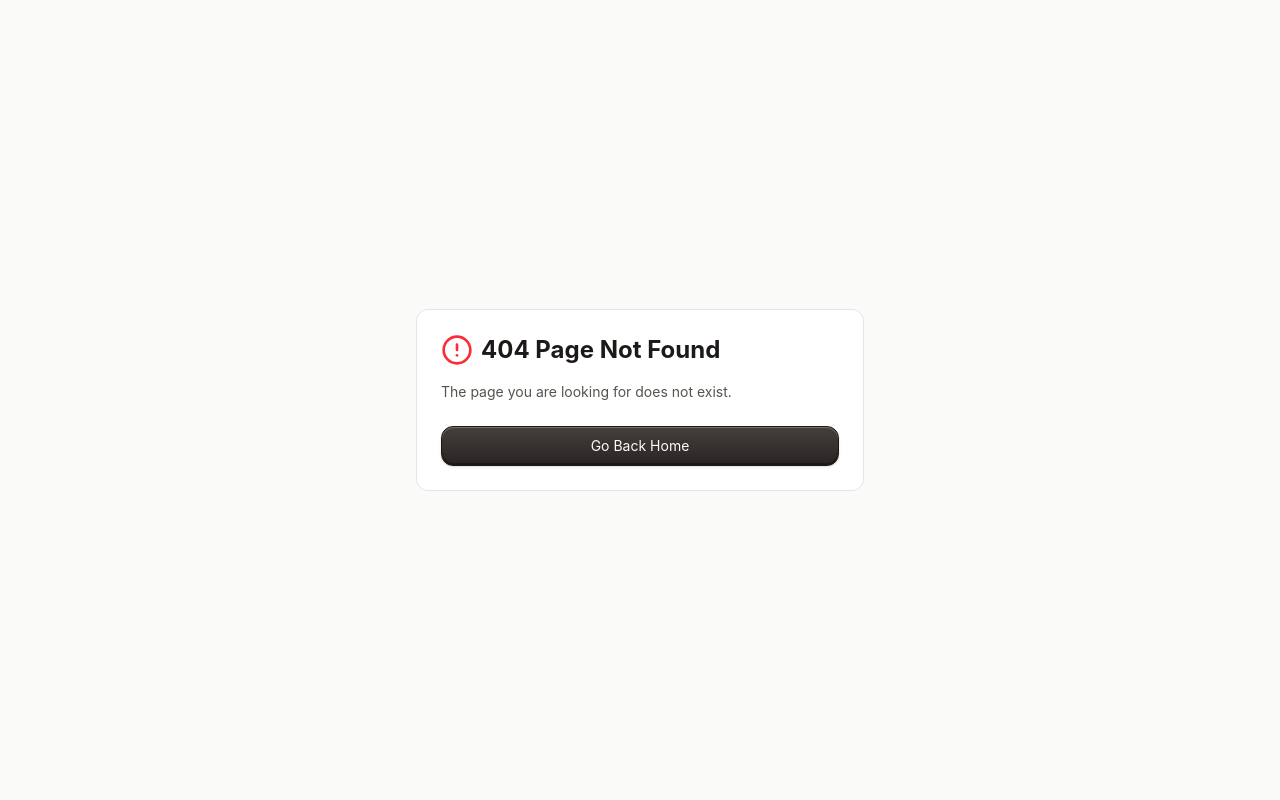
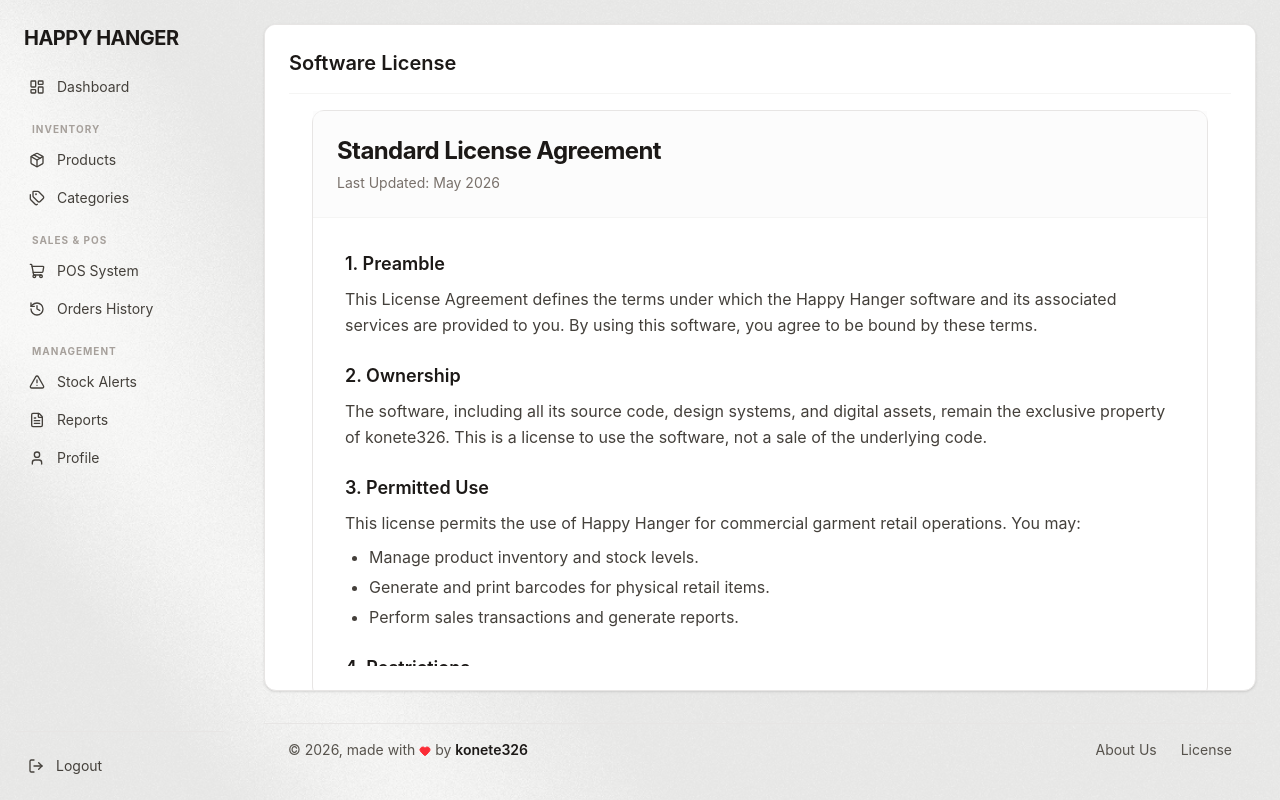
Before and after one commit to Konete326/Happy-hangers, a React (Vite) app in the folder client/: page /license in a window 1280 px wide. Before the commit this address had no page. Built offline with nearby package versions, Linux system fonts and the light colour scheme.

Commit message:
Add: professional About Us and License pages and connect to Footer

```diff
--- a/client/src/App.jsx
+++ b/client/src/App.jsx
@@ -15,6 +15,8 @@ import Subscriptions from "@/pages/subscriptions";
 import SignIn from "@/pages/auth/sign-in";
 import SignUp from "@/pages/auth/sign-up";
 import NotFound from "@/pages/not-found";
+import About from "@/pages/about";
+import License from "@/pages/license";
 
 // Dummy Placeholder Pages
 const PlaceholderPage = ({ title }) => (
@@ -95,6 +97,10 @@ function Router() {
         element={user ? <Navigate to="/" replace /> : <SignUp />}
       />
 
+      {/* Public Pages with Layout */}
+      <Route path="/about" element={<Layout title="About Happy Hanger"><About /></Layout>} />
+      <Route path="/license" element={<Layout title="Software License"><License /></Layout>} />
+
       <Route path="*" element={<NotFound />} />
     </Routes>
   );
--- a/client/src/components/layout/footer.jsx
+++ b/client/src/components/layout/footer.jsx
@@ -1,4 +1,5 @@
 import { Heart } from "lucide-react";
+import { Link } from "react-router-dom";
 
 export function Footer() {
   const currentYear = new Date().getFullYear();
@@ -16,18 +17,18 @@ export function Footer() {
             </div>
           </div>
           <div className="flex space-x-6">
-            <a
-              href="#!"
+            <Link
+              to="/about"
               className="text-sm text-stone-600 hover:text-stone-900 transition-colors"
             >
               About Us
-            </a>
-            <a
-              href="#!"
+            </Link>
+            <Link
+              to="/license"
               className="text-sm text-stone-600 hover:text-stone-900 transition-colors"
             >
               License
-            </a>
+            </Link>
           </div>
         </div>
       </div>
--- /dev/null
+++ b/client/src/pages/about.jsx
@@ -0,0 +1,68 @@
+import { Card, CardContent, CardHeader, CardTitle } from "@/components/ui/card";
+import { Users, Target, ShieldCheck } from "lucide-react";
+
+export default function About() {
+    return (
+        <div className="space-y-8 animate-in fade-in duration-500">
+            {/* Hero Section */}
+            <div className="bg-stone-900 rounded-3xl p-12 text-center text-white relative overflow-hidden">
+                <div className="relative z-10">
+                    <h1 className="text-4xl font-bold mb-4">Empowering Clothing Retail</h1>
+                    <p className="text-stone-400 max-w-2xl mx-auto text-lg">
+                        Happy Hanger is a premium Inventory & POS solution designed specifically for modern garment businesses.
+                        We bridge the gap between physical stock and digital management.
+                    </p>
+                </div>
+                <div className="absolute top-0 right-0 w-64 h-64 bg-stone-800 rounded-full -mr-32 -mt-32 opacity-50" />
+            </div>
+
+            <div className="grid grid-cols-1 md:grid-cols-3 gap-6">
+                <Card className="border-stone-200">
+                    <CardHeader>
+                        <Users className="w-8 h-8 text-stone-800 mb-2" />
+                        <CardTitle className="text-xl">Our Team</CardTitle>
+                    </CardHeader>
+                    <CardContent className="text-stone-600 text-sm leading-relaxed">
+                        Founded by industry experts, our team combines tech-prowess with deep retail experience to build tools that actually work on the shop floor.
+                    </CardContent>
+                </Card>
+
+                <Card className="border-stone-200">
+                    <CardHeader>
+                        <Target className="w-8 h-8 text-stone-800 mb-2" />
+                        <CardTitle className="text-xl">Our Mission</CardTitle>
+                    </CardHeader>
+                    <CardContent className="text-stone-600 text-sm leading-relaxed">
+                        To eliminate manual errors in billing and stock tracking through automated barcode systems, making checkouts faster and more reliable.
+                    </CardContent>
+                </Card>
+
+                <Card className="border-stone-200">
+                    <CardHeader>
+                        <ShieldCheck className="w-8 h-8 text-stone-800 mb-2" />
+                        <CardTitle className="text-xl">Our Values</CardTitle>
+                    </CardHeader>
+                    <CardContent className="text-stone-600 text-sm leading-relaxed">
+                        Reliability, scalability, and premium design. We believe that professional tools should be as beautiful as they are functional.
+                    </CardContent>
+                </Card>
+            </div>
+
+            <Card className="border-stone-200 overflow-hidden">
+                <div className="bg-stone-50 p-8 border-b border-stone-200">
+                    <h2 className="text-2xl font-bold text-stone-800">The Happy Hanger Story</h2>
+                </div>
+                <CardContent className="p-8 space-y-4 text-stone-700">
+                    <p>
+                        What started as a small project to help a local clothing boutique has evolved into a comprehensive management suite.
+                        We noticed that generic POS systems lacked the specific nuances of garment retail—like size-color variances and the
+                        need for rugged, fast barcode integration.
+                    </p>
+                    <p>
+                        Today, Happy Hanger serves as the digital backbone for shops that value accuracy, speed, and a premium aesthetic experience for both owners and customers.
+                    </p>
+                </CardContent>
+            </Card>
+        </div>
+    );
+}
--- /dev/null
+++ b/client/src/pages/license.jsx
@@ -0,0 +1,82 @@
+import { Card, CardContent, CardHeader, CardTitle } from "@/components/ui/card";
+import { ScrollArea } from "@/components/ui/scroll-area";
+
+export default function License() {
+    const currentYear = new Date().getFullYear();
+
+    return (
+        <div className="max-w-4xl mx-auto space-y-6 animate-in fade-in slide-in-from-bottom-4 duration-500">
+            <Card className="border-stone-200">
+                <CardHeader className="border-b border-stone-100 bg-stone-50/50">
+                    <CardTitle className="text-2xl font-bold text-stone-900">Standard License Agreement</CardTitle>
+                    <p className="text-sm text-stone-500">Last Updated: May 2026</p>
+                </CardHeader>
+                <CardContent className="p-0">
+                    <ScrollArea className="h-[60vh] p-8">
+                        <div className="space-y-6 text-stone-700 leading-relaxed">
+                            <section>
+                                <h3 className="text-lg font-semibold text-stone-900 mb-2">1. Preamble</h3>
+                                <p>
+                                    This License Agreement defines the terms under which the Happy Hanger software and its associated
+                                    services are provided to you. By using this software, you agree to be bound by these terms.
+                                </p>
+                            </section>
+
+                            <section>
+                                <h3 className="text-lg font-semibold text-stone-900 mb-2">2. Ownership</h3>
+                                <p>
+                                    The software, including all its source code, design systems, and digital assets, remain the
+                                    exclusive property of konete326. This is a license to use the software, not a sale of the underlying code.
+                                </p>
+                            </section>
+
+                            <section>
+                                <h3 className="text-lg font-semibold text-stone-900 mb-2">3. Permitted Use</h3>
+                                <p>
+                                    This license permits the use of Happy Hanger for commercial garment retail operations.
+                                    You may:
+                                </p>
+                                <ul className="list-disc pl-6 space-y-1 mt-2">
+                                    <li>Manage product inventory and stock levels.</li>
+                                    <li>Generate and print barcodes for physical retail items.</li>
+                                    <li>Perform sales transactions and generate reports.</li>
+                                </ul>
+                            </section>
+
+                            <section>
+                                <h3 className="text-lg font-semibold text-stone-900 mb-2">4. Restrictions</h3>
+                                <p>
+                                    User may not:
+                                </p>
+                                <ul className="list-disc pl-6 space-y-1 mt-2">
+                                    <li>Redistribute or resell the source code of this software.</li>
+                                    <li>Reverse engineer or decompile the application components.</li>
+                                    <li>Use the software for any illegal POS or billing activities.</li>
+                                </ul>
+                            </section>
+
+                            <section>
+                                <h3 className="text-lg font-semibold text-stone-900 mb-2">5. Disclaimer</h3>
+                                <p>
+                                    The software is provided "as is", without warranty of any kind. Konete326 shall not
+                                    be held liable for any data loss, hardware compatibility issues with printers, or
+                                    indirect damages resulting from the use of this software.
+                                </p>
+                            </section>
+
+                            <div className="pt-8 border-t border-stone-100 text-stone-400 text-sm">
+                                Copyright © {currentYear} konete326. All rights reserved.
+                            </div>
+                        </div>
+                    </ScrollArea>
+                </CardContent>
+            </Card>
+
+            <div className="bg-stone-100 p-6 rounded-xl border border-stone-200">
+                <p className="text-sm text-stone-600 text-center">
+                    For enterprise licensing or redistribution rights, please contact our support team.
+                </p>
+            </div>
+        </div>
+    );
+}
```
